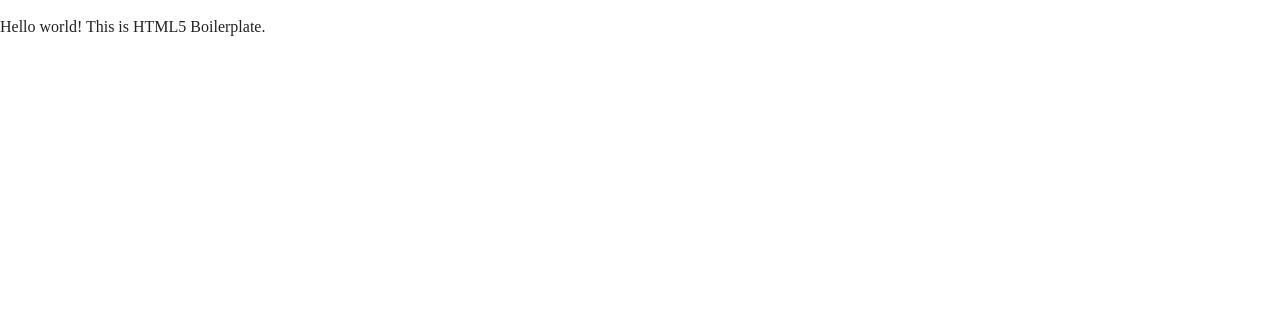
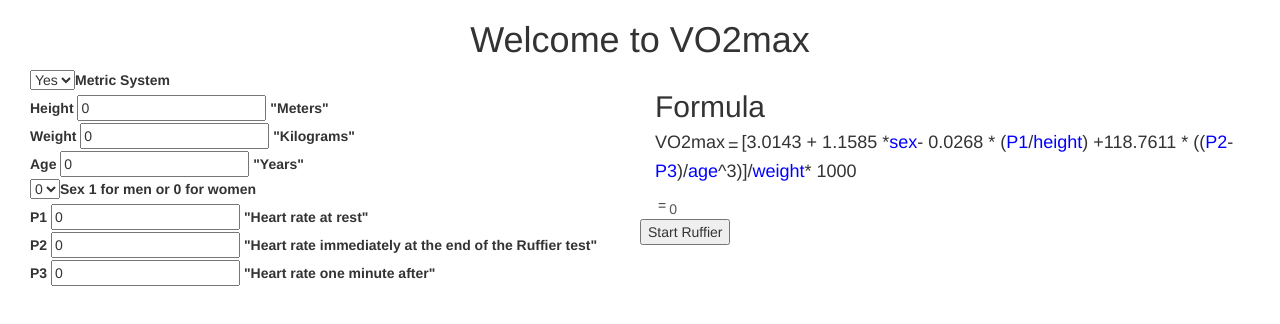
Before and after one commit to ufbmi/Vo2Calculator, a plain HTML site: page index.html in a window 1280 px wide. Drawn offline with nearby package versions, Linux system fonts and the light colour scheme.

Commit message:
The formula is being display and automatically updated

```diff
--- a/css/main.css
+++ b/css/main.css
@@ -81,6 +81,30 @@ fieldset {
 textarea {
     resize: vertical;
 }
+
+/*!*number inputs*!*/
+/*input[type="number"] {*/
+    /*width:50px; height:30px;*/
+    /*text-align:center;*/
+    /*margin:3px;*/
+    /*float:left;}*/
+
+/*select and equals elements*/
+select, p, .equals {
+    margin:3px;
+    float:left;}
+
+/*!*output element*!*/
+/*output {*/
+    /*display:block;*/
+    /*border:1px solid #333333;*/
+    /*border-radius:5px;*/
+    /*min-width:25px; height:25px;*/
+    /*margin:3px; padding:2px;*/
+    /*text-align:center;*/
+    /*background:#000000;*/
+    /*color:#ffffff;*/
+    /*float:left; }*/
 
 /* ==========================================================================
    Browser Upgrade Prompt
--- a/index.html
+++ b/index.html
@@ -13,6 +13,11 @@
 
         <link rel="stylesheet" href="css/normalize.css">
         <link rel="stylesheet" href="css/main.css">
+
+        <!--Bootstrap-->
+        <link rel="stylesheet" href="https://maxcdn.bootstrapcdn.com/bootstrap/3.3.7/css/bootstrap.min.css" integrity="sha384-BVYiiSIFeK1dGmJRAkycuHAHRg32OmUcww7on3RYdg4Va+PmSTsz/K68vbdEjh4u" crossorigin="anonymous">
+        <!-- Optional Bootstrap theme -->
+        <link rel="stylesheet" href="https://maxcdn.bootstrapcdn.com/bootstrap/3.3.7/css/bootstrap-theme.min.css" integrity="sha384-rHyoN1iRsVXV4nD0JutlnGaslCJuC7uwjduW9SVrLvRYooPp2bWYgmgJQIXwl/Sp" crossorigin="anonymous">
     </head>
     <body>
         <!--[if lte IE 9]>
@@ -20,12 +25,95 @@
         <![endif]-->
 
         <!-- Add your site or application content here -->
-        <p>Hello world! This is HTML5 Boilerplate.</p>
+        <center>
+            <h1>Welcome to VO2max</h1>
+        </center>
+        <div class="col-lg-12 col-md-12">
+            <form id="calc" oninput="updateOutput()">
+                <!--input and output elements-->
+                <div class="col-lg-6 col-md-6">
+                    <div>
+                        <label>Metric System</label>
+                        <select name="system">
+                            <option value="0">Yes</option>
+                            <option value="1">No</option>
+                        </select>
+                    </div>
+                    <div>
+                        <label>Height</label>
+                        <input name="h" type="number" value="0" />
+                        <label>"Meters"</label>
+                    </div>
+                    <div>
+                        <label>Weight</label>
+                        <input name="w" type="number" value="0" />
+                        <label>"Kilograms"</label>
+                    </div>
+                    <div>
+                        <label>Age</label>
+                        <input name="a" type="number" value="0" />
+                        <label>"Years"</label>
+                    </div>
+                    <div>
+                        <label>Sex</label>
+                        <select name="sex" onchange="updateSex()">
+                            <option value="0">0</option>
+                            <option value="1">1</option>
+                        </select>
+                        <label>1 for men or 0 for women</label>
+                    </div>
+                    <div>
+                        <label>P1</label>
+                        <input name="p1" type="number" value="0" />
+                        <label>"Heart rate at rest"</label>
+                    </div>
+                    <div>
+                        <label>P2</label>
+                        <input name="p2" type="number" value="0" />
+                        <label>"Heart rate immediately at the end of the Ruffier test"</label>
+                    </div>
+                    <div>
+                        <label>P3</label>
+                        <input name="p3" type="number" value="0" />
+                        <label>"Heart rate one minute after"</label>
+                    </div>
+                </div>
+                <div class="col-lg-6 col-md-6">
+                    <!--Modave's formula -->
+                    <h2>Formula</h2>
+                    <h4>
+                        <p>VO2max</p>
+                        <div class="equals"> = </div>
+                        <p>[3.0143 + 1.1585 * </p>
+                        <p id="sex"><span style="color: blue"> sex</span></p>
+                        <p> - 0.0268 * (</p>
+                        <p id="p1"><span style="color: blue">P1</span></p>
+                        <p>/</p>
+                        <p id="height"><span style="color: blue">height</span></p>
+                        <p>) +118.7611 * ((</p>
+                        <p id="p2"><span style="color: blue">P2</span></p>
+                        <p> - </p>
+                        <p id="p3"><span style="color: blue">P3</span></p>
+                        <p>)/</p>
+                        <p id="age"><span style="color: blue">age</span></p>
+                        <p>^3)]/</p>
+                        <p id="weight"><span style="color: blue">weight </span></p>
+                        <p> * 1000</p>
+                    </h4>
+                </div>
+                <div class="col-lg-6 col-md-6">
+                    <p class="equals"> = </p>
+                    <output name="z" for="h w a s p1 p2 p3">0</output>
+                </div>
+                <button onclick="calcVO2max()">Start Ruffier</button>
+            </form>
+        </div>
         <script src="js/vendor/modernizr-3.5.0.min.js"></script>
         <script src="https://code.jquery.com/jquery-3.2.1.min.js" integrity="sha256-hwg4gsxgFZhOsEEamdOYGBf13FyQuiTwlAQgxVSNgt4=" crossorigin="anonymous"></script>
         <script>window.jQuery || document.write('<script src="js/vendor/jquery-3.2.1.min.js"><\/script>')</script>
         <script src="js/plugins.js"></script>
         <script src="js/main.js"></script>
+        <script src="https://maxcdn.bootstrapcdn.com/bootstrap/3.3.7/js/bootstrap.min.js" integrity="sha384-Tc5IQib027qvyjSMfHjOMaLkfuWVxZxUPnCJA7l2mCWNIpG9mGCD8wGNIcPD7Txa" crossorigin="anonymous"></script>
 
         <!-- Google Analytics: change UA-XXXXX-Y to be your site's ID. -->
         <script>
--- a/js/main.js
+++ b/js/main.js
@@ -0,0 +1,63 @@
+//get form
+var form = document.getElementById("calc");
+// getting sex value
+var sexValue = parseInt(form.elements["sex"].value);
+
+function calcVO2max() {
+    // getting system value
+    var systemValue = parseInt(form.elements["system"].value);
+
+    if (systemValue === 0) {
+        // Metric System was selected
+        console.log("Metric System was selected");
+
+    }
+    else {
+        // Imperial System was selected
+        console.log("Imperial System was selected");
+    }
+}
+
+function updateSex() {
+    var selector = parseInt(form.elements["sex"].value);
+
+    // Updating metric or imperial system for calculations
+    switch(selector)
+    {
+        // Women was selected
+        case 0:
+            console.log("Women was selected");
+            break;
+        // Men was selected
+        case 1:
+            console.log("Men was selected");
+            break;
+        default:
+            break;
+    }
+}
+
+function updateOutput() {
+//calculate
+    //get output
+    var out = form.elements["z"];
+    //get all numbers
+    var height = parseInt(form.elements["h"].value);
+    var weight = parseInt(form.elements["w"].value);
+    var age = parseInt(form.elements["a"].value);
+    var p1 = parseInt(form.elements["p1"].value);
+    var p2 = parseInt(form.elements["p2"].value);
+    var p3 = parseInt(form.elements["p3"].value);
+
+    document.getElementById("sex").innerHTML = form.elements["sex"].value;
+    document.getElementById("p1").innerHTML = form.elements["p1"].value;
+    document.getElementById("height").innerHTML = form.elements["h"].value
+    document.getElementById("p2").innerHTML = form.elements["p2"].value;
+    document.getElementById("p3").innerHTML = form.elements["p3"].value;
+    document.getElementById("age").innerHTML = form.elements["a"].value;
+    document.getElementById("weight").innerHTML = form.elements["w"].value;
+
+
+    out.value = [3.0143 + 1.1585 * sexValue - 0.0268 * (p1/height) + 118.7611 * ((p2 - p3)/age^3)]/weight * 1000;
+
+}
```
